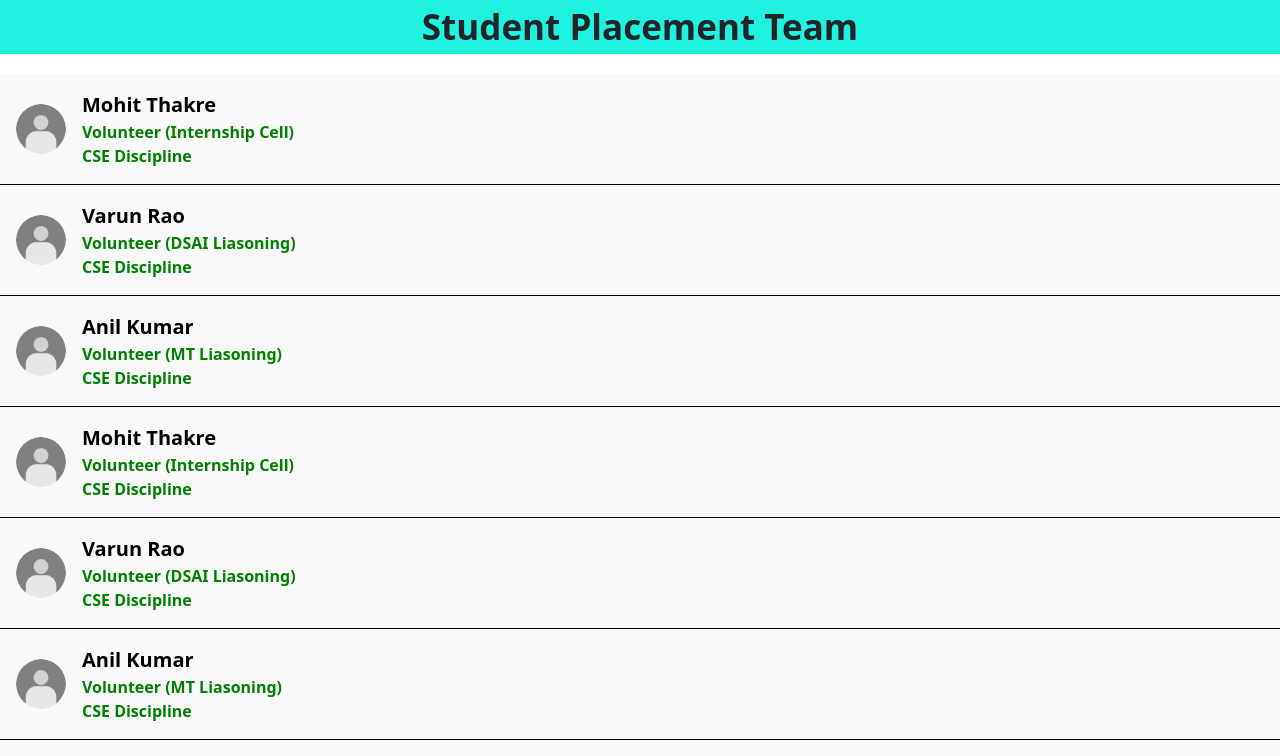
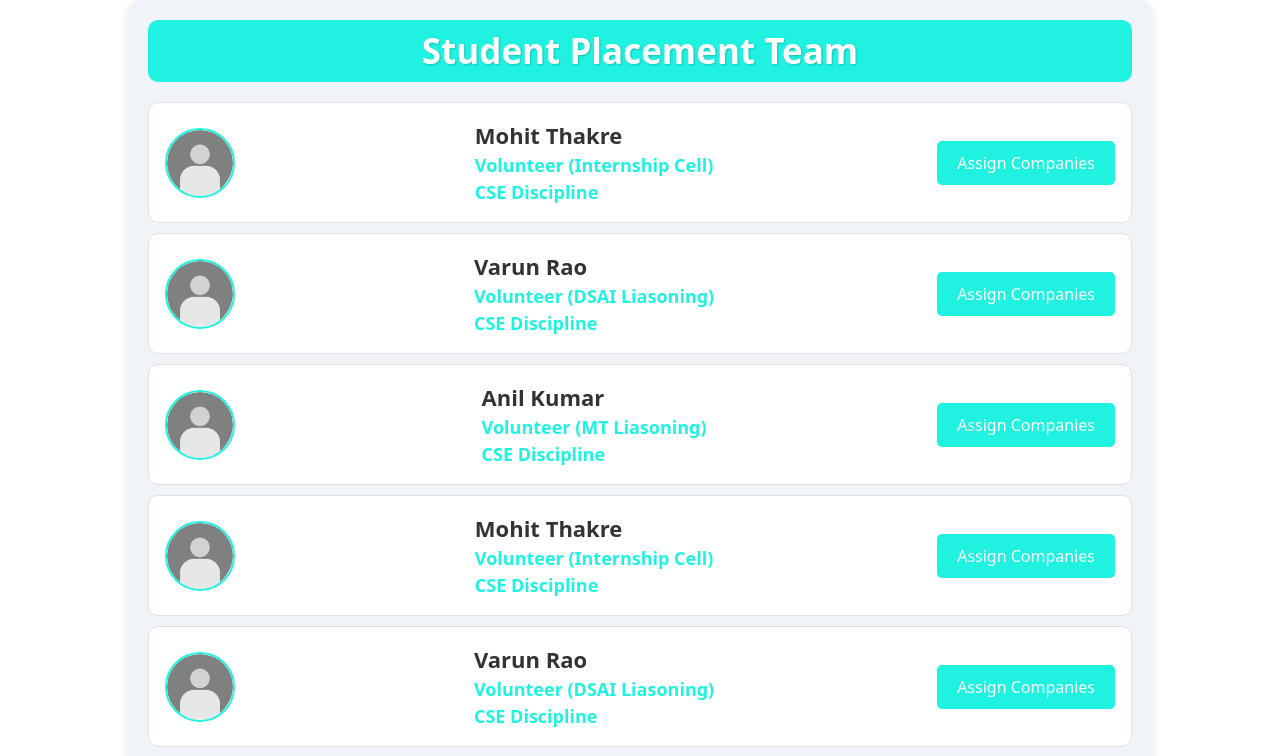
Before and after one commit to 115ayush/CCPSproj, a React (Vite) app in the folder Client/: page /list in a window 1280 px wide. Shown: the top 756 px of the page. Built offline with nearby package versions, Linux system fonts and the light colour scheme.

Commit message:
Dispalying according to login status

```diff
--- a/Client/src/App.jsx
+++ b/Client/src/App.jsx
@@ -3,21 +3,19 @@ import "bootstrap/dist/css/bootstrap.min.css";
 import './App.css';
 import { BrowserRouter as Router, Routes, Route, useNavigate } from "react-router-dom";
 import Login from './Componentes/Login';
-import About from './Componentes/About';
 import Layout from './Routes/Layout';
 import DisplayTask from "./Componentes/DisplayTask";
-import DisplayStudents from './Componentes/DisplayStudents';
 import Students from './Componentes/Students';
 
 function App() {
-    const [user, setUser] = useState({ exists: 0, email: "" });
+    const [user, setUser] = useState({ exists: 0, email: "", isCoordi: 0 });
 
     const handleLogin = (users) => {
         setUser(users);
     };
 
     const handleLogout = () => {
-        const out = { exists: 0, email: "" };
+        const out = { exists: 0, email: "", isCoordi: 0 };
         setUser(out);
     };
 
@@ -28,7 +26,7 @@ function App() {
                     <Layout user={user} handleLogout={handleLogout}>
                         {user.exists === 0
                             ? <LoginWrapper handleLogin={handleLogin} />
-                            : <DisplayTask />
+                            : (user.isCoordi === 1 ? <Students /> : <DisplayTask />)
                         }
                     </Layout>
                 } />
--- a/Client/src/Componentes/DisplayStudents.css
+++ b/Client/src/Componentes/DisplayStudents.css
@@ -1,37 +1,54 @@
-
 .containerA {
-    width: 100%;
-
+    width: 80%;
+    margin: 0 auto;
+    padding: 20px;
+    background-color: #f0f4f8;
+    border-radius: 10px;
+    box-shadow: 0 4px 8px rgba(0, 0, 0, 0.1);
 }
 
 .headingA {
-    background-color: #1FF2E1;
+    background-color: #1ff2e1;
     font-size: 35px;
     font-weight: bold;
     text-align: center;
-    padding: 6px;
+    padding: 10px;
+    border-radius: 10px;
     margin-bottom: 20px;
-
+    color: #ffffff;
+    text-shadow: 1px 1px 2px rgba(0, 0, 0, 0.2);
 }
 
 .list {
     display: flex;
     flex-direction: column;
+    gap: 10px;
 }
 
 .itemContainer {
     display: flex;
     align-items: center;
-    background-color: #f9f9f9;
-    border-bottom: 1px solid black;
+    justify-content: space-between; /* Added to align button to the right */
+    background-color: #ffffff;
+    border: 1px solid #e0e0e0;
+    border-radius: 10px;
     padding: 16px;
+    opacity: 0;
+    transform: translateY(-20px);
+    transition: opacity 0.3s ease-out, transform 0.3s ease-out;
+}
+
+.itemContainer.animate-in {
+    opacity: 1;
+    transform: translateY(0);
 }
 
 .image {
-    width: 50px;
-    height: 50px;
+    width: 70px;
+    height: 70px;
     border-radius: 50%;
     margin-right: 16px;
+    border: 2px solid #1ff2e1;
 }
 
 .textContainer {
@@ -40,13 +57,27 @@
 }
 
 .boldText {
-    font-size: 20px;
+    font-size: 22px;
     font-weight: bold;
-    color: black;
+    color: #333333;
 }
 
 .item {
-    font-size: 16px;
+    font-size: 18px;
     font-weight: bold;
-    color: green;
+    color: #1ff2e1;
 }
+
+.assignButton {
+    background-color: #1ff2e1;
+    color: white;
+    border: none;
+    padding: 10px 20px;
+    border-radius: 5px;
+    cursor: pointer;
+    transition: background-color 0.3s ease;
+}
+
+.assignButton:hover {
+    background-color: #0ac2b0;
+}
--- a/Client/src/Componentes/DisplayStudents.jsx
+++ b/Client/src/Componentes/DisplayStudents.jsx
@@ -1,7 +1,14 @@
-import React from 'react';
+import React, { useEffect, useState } from 'react';
 import './DisplayStudents.css';
 
 export default function DisplayStudents({ users }) {
+    const [isLoaded, setIsLoaded] = useState(false);
+
+    // UseEffect to trigger animation after component is loaded
+    useEffect(() => {
+        setIsLoaded(true);
+    }, []);
+
     return (
         <div className="containerA">
             <div>
@@ -9,16 +16,33 @@ export default function DisplayStudents({ users }) {
             </div>
             <div className="list">
                 {users.map((user, index) => (
-                    <div key={index} className="itemContainer">
-                        <img src={user.imageUrl} alt={user.name} className="image" />
-                        <div className="textContainer">
-                            <div className="boldText">{user.name}</div>
-                            <div className="item">{user.post}</div>
-                            <div className="item">{user.Discipline}</div>
-                        </div>
-                    </div>
+                    <StudentCard key={index} user={user} index={index} isLoaded={isLoaded} />
                 ))}
             </div>
         </div>
     );
 }
+
+function StudentCard({ user, index, isLoaded }) {
+    const [animationClass, setAnimationClass] = useState('');
+
+    useEffect(() => {
+        if (isLoaded) {
+            setTimeout(() => {
+                setAnimationClass('animate-in');
+            }, index * 100); // Adjust timing here
+        }
+    }, [isLoaded, index]);
+
+    return (
+        <div className={`itemContainer ${animationClass}`}>
+            <img src={user.imageUrl} alt={user.name} className="image" />
+            <div className="textContainer">
+                <div className="boldText">{user.name}</div>
+                <div className="item">{user.post}</div>
+                <div className="item">{user.Discipline}</div>
+            </div>
+            <button className="assignButton">Assign Companies</button>
+        </div>
+    );
+}
--- a/Client/src/Componentes/Login.css
+++ b/Client/src/Componentes/Login.css
@@ -1,71 +1,78 @@
-
+/* Container styles */
 .lbox1 {
     display: flex;
     justify-content: center;
     align-items: center;
     height: 100vh;
-    background-color: #343a40;
+    background-color: #343a40; /* Dark background */
     background-size: cover;
     background-position: center;
     background-repeat: no-repeat;
     margin: 0;
 }
+
+/* Form container */
 .lbox2 {
     display: flex;
     flex-direction: column;
-    background-color: rgba(255, 255, 255, 0.8);
+    background-color: rgba(255, 255, 255, 0.8); /* Semi-transparent white background */
     padding: 20px;
     border-radius: 8px;
     box-shadow: 0 4px 8px rgba(0, 0, 0, 0.2);
     text-align: center;
-    justify-content: center;
-    align-items: center;
-    width: 40%;
-    height: 50%;
+    width: 40%; /* Adjust width as needed */
+    max-width: 400px; /* Limit maximum width */
 }
 
+/* Form container padding and margin */
 .lbox3 {
     margin-bottom: 20px;
-    width: 80%;
-    height: 100%;
+    width: 100%; /* Full width of parent */
 }
 
+/* Input field styles */
 .inputField {
-    display: block;
-    width: 80%;
+    width: calc(100% - 40px); /* Full width minus padding */
     padding: 10px;
     margin-bottom: 15px;
-    margin-left: 50px;
     border: 1px solid #ccc;
     border-radius: 4px;
-    justify-content: baseline;
-    align-items: center;
+    transition: border-color 0.3s ease-in-out; /* Smooth transition on hover/focus */
 }
 
+.inputField:focus {
+    outline: none;
+    border-color: #007bff; /* Focus color */
+}
 
+/* Button styles */
 .btn {
     display: inline-block;
     padding: 10px 20px;
     color: white;
-    background-color: #007bff;
+    background-color: #007bff; /* Button color */
     border: none;
     border-radius: 4px;
-    text-decoration: none;
+    cursor: pointer;
+    transition: background-color 0.3s ease; /* Smooth background color transition */
 }
 
 .btn:hover {
-    background-color: #0056b3;
+    background-color: #0056b3; /* Darker shade on hover */
 }
 
+/* Signup link styles */
 .signupPrompt {
     margin-top: 10px;
 }
 
 .signupLink {
-    color: #007bff;
+    color: #007bff; /* Link color */
     text-decoration: none;
+    transition: color 0.3s ease; /* Smooth color transition */
 }
 
 .signupLink:hover {
     text-decoration: underline;
+    color: #0056b3; /* Darker shade on hover */
 }
--- a/Client/src/Componentes/Login.jsx
+++ b/Client/src/Componentes/Login.jsx
@@ -16,23 +16,22 @@ export default function Login({ handleLogin }) {
             });
 
             const present = response.data.exists;
-            if(!present){
+            if (!present) {
                 alert("wrong credentials");
             }
+
             const user = {
                 exists: present ? 1 : 0, // Ensure 'exists' is set correctly
                 email: emailRef.current.value,
+                isCoordi: response.data.data ? response.data.data.isCoordi : 0
             };
 
+            //console.log(user); // Check if isCoordi is present in the user object
 
             emailRef.current.value = "";
             passwordRef.current.value = "";
             // Call handleLogin to update parent component's state if needed
             handleLogin(user);
-
-            // Clear input fields
-
-
         } catch (error) {
             console.error('There was an error!', error);
         }
--- /dev/null
+++ b/Client/src/Componentes/Task.css
@@ -0,0 +1,61 @@
+.task-container {
+  display: flex;
+  justify-content: center;
+  margin: 20px 0;
+  animation: slide-in 0.5s ease-in-out; /* Apply slide-in animation */
+  animation-fill-mode: both;
+}
+
+@keyframes slide-in {
+  0% {
+      opacity: 0;
+      transform: translateY(-20px); /* Start off-screen */
+  }
+  100% {
+      opacity: 1;
+      transform: translateY(0); /* Slide in to normal position */
+  }
+}
+
+.task-card {
+  width: 18rem;
+  border: none;
+  border-radius: 8px;
+  background-color: #f9f9f9; /* Light grey background */
+  box-shadow: 0 4px 8px rgba(0, 0, 0, 0.2);
+  transition: transform 0.3s ease, box-shadow 0.3s ease;
+  margin: 10px;
+}
+
+.task-card:hover {
+  transform: translateY(-5px); /* Move card up on hover */
+  box-shadow: 0 8px 16px rgba(0, 0, 0, 0.2); /* Enhanced shadow on hover */
+}
+
+.card-body {
+  padding: 1.25rem;
+}
+
+.card-title {
+  font-size: 1.25rem;
+  font-weight: bold;
+  color: #343a40; /* Dark text color */
+}
+
+.card-text {
+  font-size: 1rem;
+  color: #6c757d; /* Medium grey text color */
+  margin-bottom: 1rem;
+}
+
+.btn-primary {
+  background-color: #1FF2E1; /* Button color */
+  border-color: #1FF2E1; /* Button border color */
+  transition: background-color 0.3s ease, border-color 0.3s ease;
+  font-weight: bold;
+}
+
+.btn-primary:hover {
+  background-color: #17d2c1; /* Darker shade on hover */
+  border-color: #17d2c1; /* Darker shade on hover */
+}
--- a/Client/src/Componentes/Task.jsx
+++ b/Client/src/Componentes/Task.jsx
@@ -1,19 +1,21 @@
-
 import React from 'react';
+import './Task.css'; // Import Task.css for styling
 import { Link } from 'react-router-dom';
 
-const Task=()=>{
-  return <div className="indicard">
-    <div className="card" style={{width: "18rem"}}>
-
+const Task = () => {
+    return (
+        <div className="task-container">
+            <div className="task-card">
                 <div className="card-body">
                     <h5 className="card-title">Company Name</h5>
-    <p className="card-text">The contacting persons details would come .</p>
+                    <p className="card-text">The contacting person's details would come here.</p>
                     <Link to="/responseform" className="btn btn-primary">
-            Fill the Company Response
+                        Submit Response
                     </Link>
                 </div>
             </div>
         </div>
+    );
 }
-export  default Task;
+
+export default Task;
```
Also changed, not shown: 1 other file (tests, documents, lock files or other folders). Lines whose indentation alone changed are shown as unchanged.
